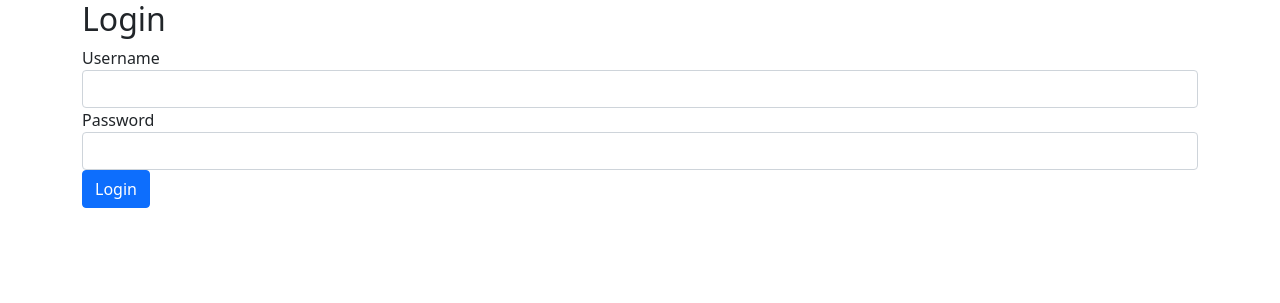
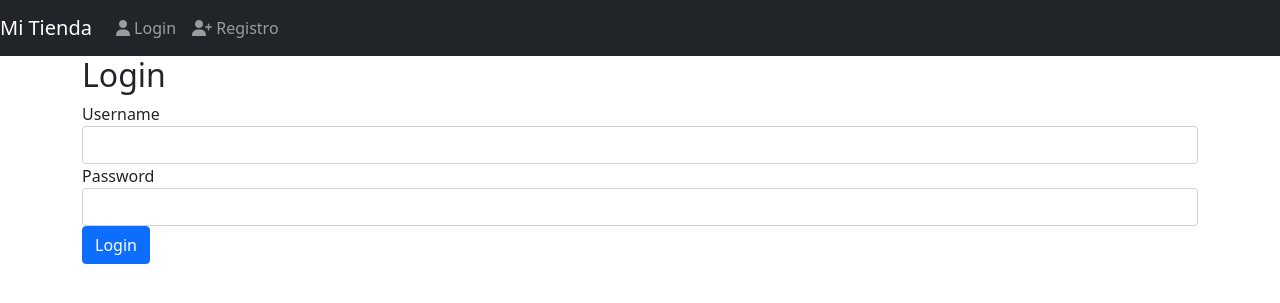
Before and after one commit to ClaudioCaniullan/Proyectos_Tiendas_Django, a Django app: page /usuario/login in a window 1280 px wide. Shown: the top 303 px of the page. Run offline with Django 3.2, Linux system fonts and the light colour scheme; some libraries are stand-ins or nearby versions.

Commit message:
se implementa un navbar para autenticar a usuarios, a priori funciona, revisar detalles

```diff
--- /dev/null
+++ b/tienda/templates/base.html
@@ -0,0 +1,37 @@
+{% load static %}
+<!DOCTYPE html>
+<html lang="en" dir="ltr">
+<head>
+	<title></title>
+		<!-- bootstrap -->
+	<link href="https://cdn.jsdelivr.net/npm/bootstrap@5.0.0-beta1/dist/css/bootstrap.min.css" rel="stylesheet" integrity="sha384-giJF6kkoqNQ00vy+HMDP7azOuL0xtbfIcaT9wjKHr8RbDVddVHyTfAAsrekwKmP1" crossorigin="anonymous">
+</head>
+<body>
+
+	{% include 'navbar.html' %}
+
+	<div class="container">
+
+		{% include 'messages.html' %}
+
+
+		<div class="row">
+
+			{% block content %}
+			{% endblock %}
+
+
+		</div>
+
+	</div>
+
+</body>
+
+ <script src="https://kit.fontawesome.com/0cb0ed6031.js" crossorigin="anonymous"></script>
+
+ <script src="https://cdn.jsdelivr.net/npm/bootstrap@5.0.0-beta1/dist/js/bootstrap.bundle.min.js" integrity="sha384-ygbV9kiqUc6oa4msXn9868pTtWMgiQaeYH7/t7LECLbyPA2x65Kgf80OJFdroafW" crossorigin="anonymous"></script>
+ <script src="https://cdn.jsdelivr.net/npm/@popperjs/core@2.5.4/dist/umd/popper.min.js" integrity="sha384-q2kxQ16AaE6UbzuKqyBE9/u/KzioAlnx2maXQHiDX9d4/zp8Ok3f+M7DPm+Ib6IU" crossorigin="anonymous"></script>
+ <script src="https://cdn.jsdelivr.net/npm/bootstrap@5.0.0-beta1/dist/js/bootstrap.min.js" integrity="sha384-pQQkAEnwaBkjpqZ8RU1fF1AKtTcHJwFl3pblpTlHXybJjHpMYo79HY3hIi4NKxyj" crossorigin="anonymous"></script>
+
+
+</html>
--- /dev/null
+++ b/tienda/templates/messages.html
@@ -0,0 +1,14 @@
+		<!--mensaje de exito login -->
+		{% if messages %}
+		  {% for message in messages %}
+
+		  <div class="alert" {% if message.tags == success %} alert-success {% else %} alert-danger {% endif %}>
+
+		  	<button type="button" class="close" data-dismiss="alert">x
+		  	</button>
+		  	{{message}}
+
+		  </div>
+
+		  {% endfor %}
+		{% endif%}
--- /dev/null
+++ b/tienda/templates/navbar.html
@@ -0,0 +1,41 @@
+{% url 'login_usuario' as login %}
+{% url 'registro' as registro %}
+{% url 'logout_usuario' as logout %}
+
+<nav class="navbar navbar-expand-md bg-dark navbar-dark">
+	<a href="#" class="navbar-brand"> Mi Tienda </a>
+
+	<button type="button" name="button" class="navbar-toggler navbar-toggler-right" data-toggler="collapse" data-target="#navb">
+		<span class="navbar-toggler-icon"></span>
+	</button>
+
+	<div id="navb" class="navbar-collapse collapse hide">
+
+		<ul class="nav navbar-nav ml-auto">
+
+		{% if user.is_authenticated %}
+			<li class="navbar-item">
+				<a href="{{logout}}" class="nav-link">
+				<span class="fas fa-sign-in-alt"></span>
+				Logout </a>
+			</li>
+
+		{% else %}
+
+			<li class="navbar-item {% if request.path == login %}active{% endif %}">
+				<a href="{{login}}" class="nav-link">
+					<span class="fas fa-user"></span>
+				    Login
+				</a>
+			</li>
+
+			<li class="navbar-item {% if request.path == login %}active{% endif %}">
+				<a href="{{registro}}" class="nav-link">
+				<span class="fas fa-user-plus"></span>
+				Registro</a>
+			</li>
+		{% endif %}
+		</ul>
+	</div>
+
+</nav>
--- a/tienda/templates/users/login.html
+++ b/tienda/templates/users/login.html
@@ -1,30 +1,7 @@
-{% load static %}
-<!DOCTYPE html>
-<html>
-<head>
-	<title> login </title>
-	<!-- bootstrap -->
-	<link href="https://cdn.jsdelivr.net/npm/bootstrap@5.0.0-beta1/dist/css/bootstrap.min.css" rel="stylesheet" integrity="sha384-giJF6kkoqNQ00vy+HMDP7azOuL0xtbfIcaT9wjKHr8RbDVddVHyTfAAsrekwKmP1" crossorigin="anonymous">
-</head>
-<body>
+{% extends 'base.html' %}
 
-	<div class="container">
+{% block content %}
 
-        <!--mensaje de error login -->
-		{% if messages %}
-		  {% for message in messages %}
-
-		  <div class="alert" {% if message.tags == success %} alert-success {% else %} alert-danger {% endif %}>
-
-		  	<button type="button" class="close" data-dismiss="alert">x</button>
-		  	{{message}}
-
-		  </div>
-
-		  {% endfor %}
-		{% endif%}
-
-		<div class="row">
 			<div class="col">
 				<h2> Login</h2>
 
@@ -47,13 +24,6 @@
 				</form>
 
 			</div>
-		</div>
-	</div>
 
-</body>
 
- <script src="https://cdn.jsdelivr.net/npm/bootstrap@5.0.0-beta1/dist/js/bootstrap.bundle.min.js" integrity="sha384-ygbV9kiqUc6oa4msXn9868pTtWMgiQaeYH7/t7LECLbyPA2x65Kgf80OJFdroafW" crossorigin="anonymous"></script>
- <script src="https://cdn.jsdelivr.net/npm/@popperjs/core@2.5.4/dist/umd/popper.min.js" integrity="sha384-q2kxQ16AaE6UbzuKqyBE9/u/KzioAlnx2maXQHiDX9d4/zp8Ok3f+M7DPm+Ib6IU" crossorigin="anonymous"></script>
-<script src="https://cdn.jsdelivr.net/npm/bootstrap@5.0.0-beta1/dist/js/bootstrap.min.js" integrity="sha384-pQQkAEnwaBkjpqZ8RU1fF1AKtTcHJwFl3pblpTlHXybJjHpMYo79HY3hIi4NKxyj" crossorigin="anonymous"></script>
-
-</html>
+{% endblock %}
--- a/tienda/tienda/views.py
+++ b/tienda/tienda/views.py
@@ -21,6 +21,10 @@ def index(request):
 
 
 def login_usuario(request):
+	# si el usuario esta logeado, evitamos que vaya a login desde el navegador
+	if request.user.is_authenticated:
+		return redirect('index')
+
 	if request.method == 'POST':
 		username = request.POST.get('username')
 		password = request.POST.get('password')
@@ -45,6 +49,10 @@ def logout_usuario(request):
 
 
 def registro(request):
+	# si el usuario esta logeado, evitamos que vaya a registro desde el navegador
+	if request.user.is_authenticated:
+		return redirect('index')
+
 	#generamos un formulario con datos del cliente o vacio
 	form = RegisterForm(request.POST or None)
 
```
Also changed, not shown: tienda/templates/index.html (+4 -44 lines), tienda/templates/users/registro.html (+4 -15 lines), tienda/db.sqlite3.
